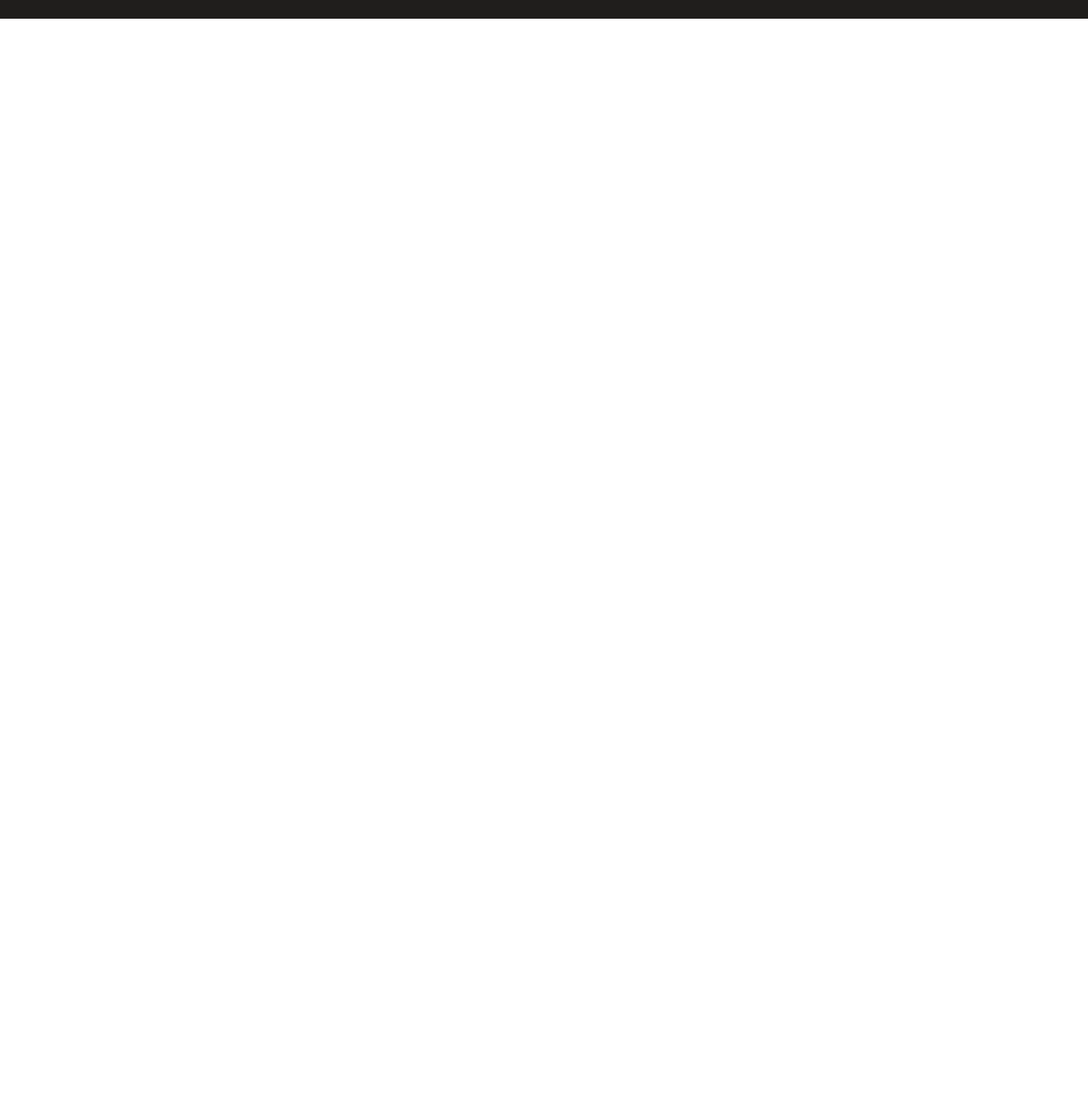
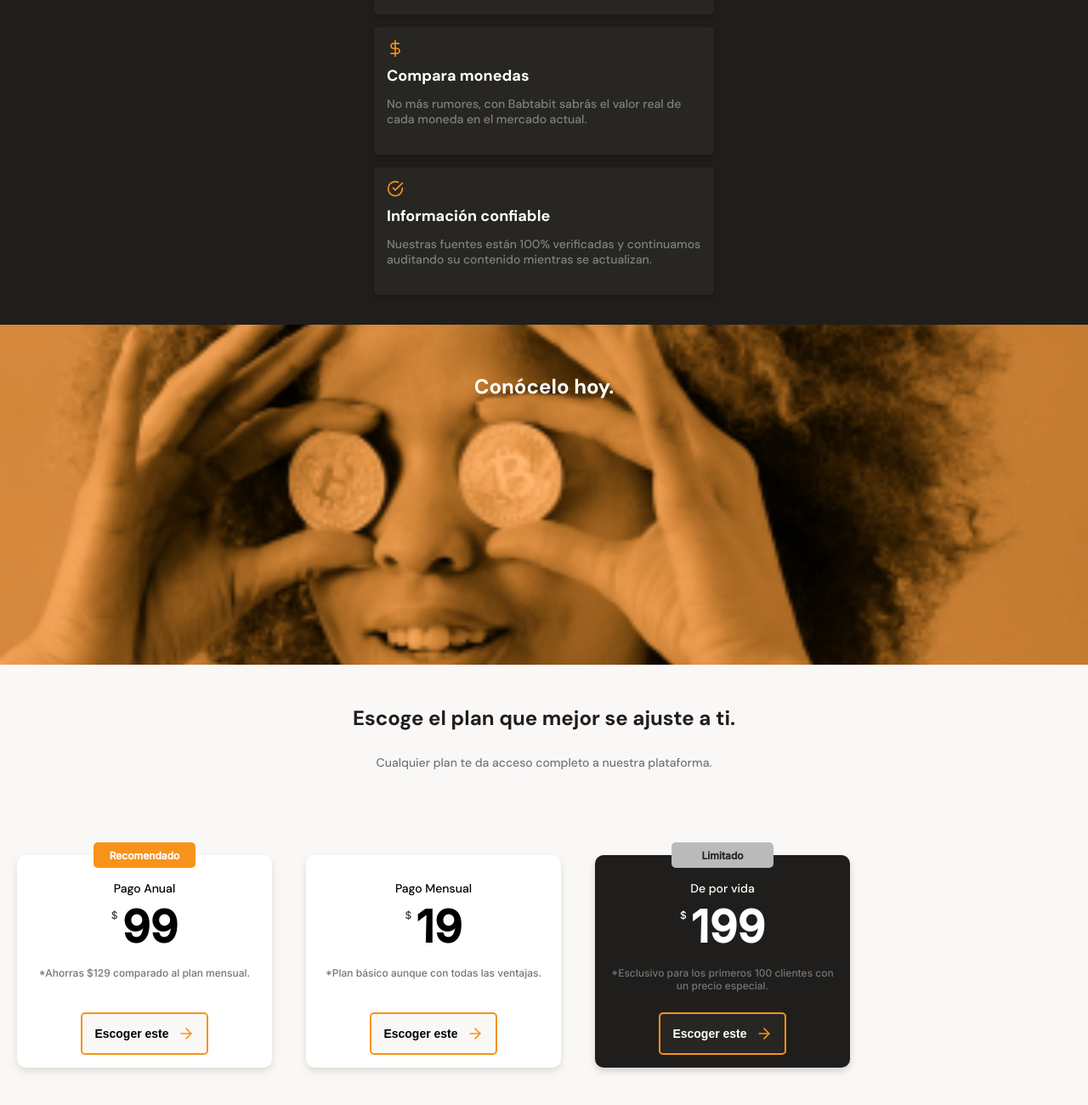
Before and after one commit to HectorMarcos/batatabit, a plain HTML site: page index.html in a window 1280 px wide. Shown: the part 1968-3268 px from the top of the page at 85% size. Before the commit the page ends 1990 px from the top, so only its background shows below. Drawn offline with Linux system fonts and the light colour scheme.

Commit message:
tarjetas con scroll construidas

```diff
--- a/css/styles.css
+++ b/css/styles.css
@@ -31,6 +31,7 @@
 html {
 	font-size: 62.5%;
 	font-family: "DM Sans", sans-serif;
+	scroll-behavior: smooth;
 }
 
 /* HEADER */
@@ -260,7 +261,7 @@ main {
 
 /* Tabla Comisiones */
 
-/* .main-comissions-table {
+.main-comissions-table {
 	width: 70%;
 	min-width: 235px;
 	max-width: 500%;
@@ -336,7 +337,7 @@ main {
 	font-size: 1.2rem;
 	line-height: 1.5rem;
 	color: var(--warm-black);
-} */
+}
 
 .main-product-detail {
 	position: relative;
@@ -452,3 +453,193 @@ main {
 	line-height: 1.8rem;
 	color: #808080;
 }
+
+/* Bloque 3 */
+
+.bitcoin-img-container {
+	width: 100%;
+	min-width: 320px;
+	height: 50vh;
+	background-image: url(/assets/img/bitcoinbaby.jpg);
+	background-size: cover;
+	background-position: center;
+	background-repeat: no-repeat;
+}
+
+.bitcoin-img-container h2 {
+	padding-top: 60px;
+	font-size: 2.4rem;
+	font-weight: 700;
+	line-height: 2.6rem;
+	text-align: center;
+	color: var(--just-white);
+}
+
+/* Bloque 4 */
+
+.main-plans-container {
+	width: 100%;
+	min-width: 320px;
+	padding-bottom: 70px;
+	text-align: center;
+}
+
+.plans--title {
+	width: 90%;
+	min-width: 288px;
+	height: auto;
+	margin: 0 auto;
+	margin-bottom: 50px;
+}
+
+.plans--title h2 {
+	padding-top: 50px;
+	font-size: 2.4rem;
+	font-weight: bold;
+	line-height: 2.6rem;
+	color: var(--warm-black);
+}
+
+.plans--title p {
+	padding-top: 30px;
+	font-size: 1.4rem;
+	font-weight: 500;
+	line-height: 1.8rem;
+	color: #757575;
+}
+
+/* Tarjetas Planes */
+
+.plans-container--slider {
+	display: flex;
+	/* gap: 50px; */
+	height: 316px;
+	overflow-x: scroll;
+	overscroll-behavior-x: contain;
+	scroll-snap-type: x proximity;
+}
+
+.plans-container--card {
+	position: relative;
+	scroll-snap-align: center;
+	width: 70%;
+	min-width: 230px;
+	max-width: 300px;
+	height: 250px;
+	margin: 50px 20px 0;
+	padding: 0 15px;
+	background-color: var(--just-white);
+	border: none;
+	border-radius: 10px;
+	box-shadow: var(--shadow-white);
+}
+
+.recomended {
+	width: 120px;
+	height: 30px;
+	position: absolute;
+	top: -15px;
+	left: calc(50% - 60px);
+	display: flex;
+	justify-content: center;
+	align-items: center;
+	background-color: var(--bitcoin-orange);
+	color: var(--just-white);
+	border: none;
+	border-radius: 5px;
+	font-family: Inter;
+	font-size: 1.2rem;
+	font-weight: bold;
+	line-height: 1.5rem;
+}
+
+/* .plan-info-container {
+	width: 90%;
+	min-width: 200px;
+	height: 90%;
+	margin: auto;
+} */
+
+.plan-card--title {
+	padding-top: 30px;
+	font-size: 1.4rem;
+	font-weight: 500;
+	line-height: 1.8rem;
+	/* margin-bottom: 8px; */
+}
+
+.plan-card--price {
+	display: flex;
+	justify-content: center;
+	padding: 5px 0;
+	font-family: Inter;
+	font-size: 5.2rem;
+	font-weight: bold;
+	line-height: 6.3rem;
+}
+
+.plan-card--price span {
+	margin-top: 10px;
+	margin-right: 5px;
+	font-size: 1.2rem;
+	font-weight: 500;
+	line-height: 1.5rem;
+	color: #363636;
+}
+
+.plan-card--saving {
+	margin-top: 10px;
+	font-family: Inter;
+	font-size: 1.2rem;
+	font-weight: 500;
+	line-height: 1.5rem;
+	color: #757575;
+}
+
+.plan-card--cta {
+	display: flex;
+	justify-content: center;
+	align-items: center;
+	position: absolute;
+	bottom: 15px;
+	left: calc(50% - 75px);
+	width: 150px;
+	height: 50px;
+	background-color: var(--off-white);
+	border: 2px solid var(--bitcoin-orange);
+	border-radius: 5px;
+	font-size: 1.4rem;
+	font-weight: 700;
+	line-height: 1.8rem;
+}
+
+.plan-card--cta span {
+	display: inline-block;
+	width: 20px;
+	height: 20px;
+	margin-left: 10px;
+	background-image: url(/assets/icons/arrow-right.svg);
+	background-size: cover;
+	background-position: center;
+	background-repeat: no-repeat;
+}
+
+.plans-container--dark-card {
+	background-color: var(--warm-black);
+	color: var(--just-white);
+	box-shadow: var(--shadow-black);
+}
+
+.plans-container--dark-card span {
+	color: var(--just-white);
+}
+
+.plan-card--dark-cta {
+	background-color: var(--warm-black-alt);
+	color: var(--just-white);
+}
+
+.limited {
+	background-color: var(--grey);
+	color: var(--warm-black-alt);
+}
--- a/index.html
+++ b/index.html
@@ -15,7 +15,7 @@
 			<div class="header--title-container">
 				<h1>La próxima revolución en el intercambio de criptomonedas.</h1>
 				<p>Batabit te ayuda a navegar entre los diferentes precios y tendencias.</p>
-				<a href="#" class="header--button">Conoce Nuestros Planes <span></span> </a>
+				<a href="#plans" class="header--button">Conoce Nuestros Planes <span></span> </a>
 			</div>
 		</header>
 		<main>
@@ -57,7 +57,7 @@
 					</div>
 				</section>
 				<!-- Tabla Comisiones -->
-				<!-- <section class="main-tables-container">
+				<section class="main-tables-container">
 					<div class="main-comissions-table">
 						<p class="comissions-table--title">Comisiones</p>
 						<div class="comissions-table--container">
@@ -84,7 +84,7 @@
 							<p><b>Actualizado:</b> 19 Julio 23:45</p>
 						</div>
 					</div>
-				</section> -->
+				</section>
 			</section>
 			<!-- Bloque 2 -->
 			<section class="main-product-detail">
@@ -121,9 +121,46 @@
 				</section>
 			</section>
 			<!-- Bloque 3 -->
-			<section></section>
+			<section class="bitcoin-img-container">
+				<h2>Conócelo hoy.</h2>
+			</section>
 			<!-- Bloque 4 -->
-			<section></section>
+			<section id="plans" class="main-plans-container">
+				<div class="plans--title">
+					<h2>Escoge el plan que mejor se ajuste a ti.</h2>
+					<p>Cualquier plan te da acceso completo a nuestra plataforma.</p>
+				</div>
+				<section class="plans-container--slider">
+					<article class="plans-container--card">
+						<p class="recomended">Recomendado</p>
+						<div class="plan-info-container">
+							<h3 class="plan-card--title">Pago Anual</h3>
+							<p class="plan-card--price"><span>$</span>99</p>
+							<p class="plan-card--saving">*Ahorras $129 comparado al plan mensual.</p>
+							<button class="plan-card--cta">Escoger este <span></span></button>
+						</div>
+					</article>
+
+					<article class="plans-container--card">
+						<div class="plan-info-container">
+							<h3 class="plan-card--title">Pago Mensual</h3>
+							<p class="plan-card--price"><span>$</span>19</p>
+							<p class="plan-card--saving">*Plan básico aunque con todas las ventajas.</p>
+							<button class="plan-card--cta">Escoger este <span></span></button>
+						</div>
+					</article>
+
+					<article class="plans-container--card plans-container--dark-card">
+						<div class="plan-info-container">
+							<p class="recomended limited">Limitado</p>
+							<h3 class="plan-card--title">De por vida</h3>
+							<p class="plan-card--price"><span>$</span>199</p>
+							<p class="plan-card--saving">*Esclusivo para los primeros 100 clientes con un precio especial.</p>
+							<button class="plan-card--cta plan-card--dark-cta">Escoger este <span></span></button>
+						</div>
+					</article>
+				</section>
+			</section>
 		</main>
 		<footer></footer>
 	</body>
```
